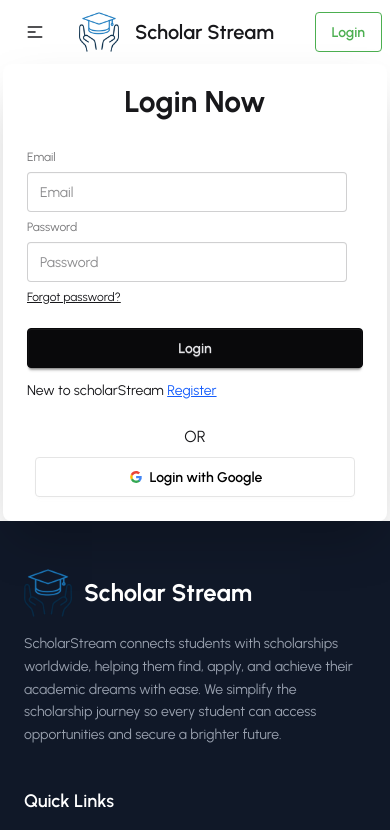
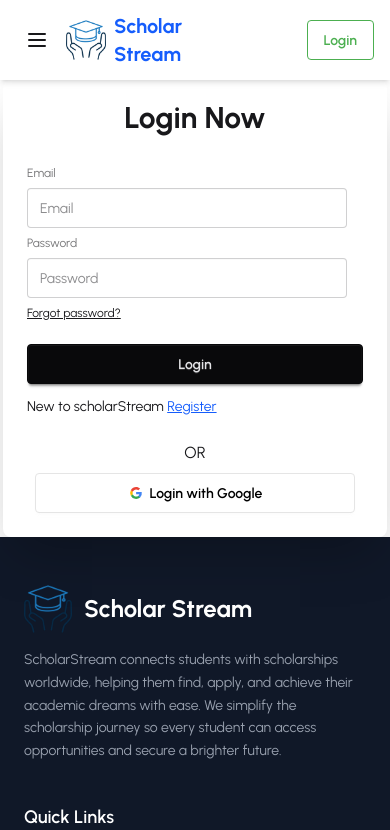
Before and after one commit to imjhrakib/scholar-stream-client, a React (Vite) app: page /login in a window 390 px wide. Shown: the top 830 px of the page. Built offline with nearby package versions, Linux system fonts and the light colour scheme; no server answers.

Commit message:
updated navbar

```diff
--- a/package.json
+++ b/package.json
@@ -14,6 +14,7 @@
     "@tanstack/react-query": "^5.90.12",
     "axios": "^1.13.2",
     "firebase": "^12.6.0",
+    "framer-motion": "^12.23.25",
     "lottie-react": "^2.4.1",
     "react": "^19.2.0",
     "react-dom": "^19.2.0",
--- a/src/components/shared/Navbar.jsx
+++ b/src/components/shared/Navbar.jsx
@@ -1,126 +1,164 @@
+// Navbar.jsx
 import React, { useEffect, useRef, useState } from "react";
+import { NavLink } from "react-router";
 import logo from "../../assets/logo.png";
 import PrimaryBtn from "../ui/PrimaryBtn";
 import SecondaryBtn from "../ui/SecondaryBtn";
-import { NavLink } from "react-router";
 import useAuth from "../../hooks/useAuth";
+
 const Navbar = () => {
   const { user, logOut } = useAuth();
-  const [open, setOpen] = useState(false);
+
+  // Separate states
+  const [mobileOpen, setMobileOpen] = useState(false);
+  const [profileOpen, setProfileOpen] = useState(false);
   const dropdownRef = useRef(null);
+
   const links = (
     <>
-      <li className="font-semibold">
-        <NavLink>Home</NavLink>
+      <li className="font-semibold hover:text-blue-500 transition">
+        <NavLink
+          to="/"
+          className={({ isActive }) =>
+            isActive
+              ? "text-blue-600 border-b-2 border-blue-600 pb-1"
+              : "hover:text-blue-500 hover:border-b-2 hover:border-blue-500 rounded-sm"
+          }
+        >
+          Home
+        </NavLink>
       </li>
-      <li className="font-semibold">
-        <NavLink>All Scholarships</NavLink>
+      <li className="font-semibold hover:text-blue-500 transition">
+        <NavLink
+          to="/scholarships"
+          className={({ isActive }) =>
+            isActive
+              ? "text-blue-600 border-b-2 border-blue-600 pb-1"
+              : "hover:text-blue-500 hover:border-b-2 hover:border-blue-500 rounded-xl"
+          }
+        >
+          All Scholarships
+        </NavLink>
       </li>
-      {user && <></>}
+      {user && (
+        <li className="font-semibold hover:text-blue-500 transition">
+          <NavLink
+            to="/dashboard"
+            className={({ isActive }) =>
+              isActive
+                ? "text-blue-600 border-b-2 border-blue-600 pb-1"
+                : "hover:text-blue-500 hover:border-b-2 hover:border-blue-500 rounded-xl"
+            }
+          >
+            Dashboard
+          </NavLink>
+        </li>
+      )}
     </>
   );
 
+  // Close profile dropdown on outside click
   useEffect(() => {
     const handleClickOutside = (e) => {
       if (dropdownRef.current && !dropdownRef.current.contains(e.target)) {
-        setOpen(false);
+        setProfileOpen(false);
+        setMobileOpen(false);
       }
     };
-
     document.addEventListener("mousedown", handleClickOutside);
-
-    return () => {
-      document.removeEventListener("mousedown", handleClickOutside);
-    };
+    return () => document.removeEventListener("mousedown", handleClickOutside);
   }, []);
 
   return (
-    <div className="navbar bg-base-100">
-      <div className="navbar-start">
-        <div className="dropdown">
-          <div tabIndex={0} role="button" className="btn btn-ghost lg:hidden">
+    <nav className="navbar bg-white shadow-md px-4 py-3 sticky top-0 z-50">
+      {/* Logo */}
+      <div className="navbar-start flex items-center">
+        {/* Mobile Menu Button */}
+        <div className="lg:hidden mr-2">
+          <button
+            onClick={() => setMobileOpen(!mobileOpen)}
+            className="btn btn-ghost p-2 hover:bg-gray-100 rounded-md"
+          >
             <svg
               xmlns="http://www.w3.org/2000/svg"
-              className="h-5 w-5"
+              className="h-6 w-6"
               fill="none"
               viewBox="0 0 24 24"
               stroke="currentColor"
             >
-              {" "}
               <path
                 strokeLinecap="round"
                 strokeLinejoin="round"
                 strokeWidth="2"
-                d="M4 6h16M4 12h8m-8 6h16"
-              />{" "}
+                d="M4 6h16M4 12h16M4 18h16"
+              />
             </svg>
+          </button>
         </div>
-          <ul
-            tabIndex="-1"
-            className="menu menu-sm dropdown-content bg-base-100 rounded-box z-1 mt-3 w-52 p-2 shadow"
-          >
-            {links}
-          </ul>
+        <NavLink to="/" className="flex items-center">
+          <img src={logo} width={40} height={40} alt="Scholar Stream Logo" />
+          <span className="ml-2 font-bold text-xl text-blue-600">
+            Scholar Stream
+          </span>
+        </NavLink>
       </div>
-        <a className="btn btn-ghost text-xl">
-          <img src={logo} width={40} height={20} alt="" />
-          <p className="ml-2.5">Scholar Stream</p>
-        </a>
+
+      {/* Desktop Links */}
+      <div className="navbar-center hidden lg:flex">
+        <ul className="menu menu-horizontal gap-4">{links}</ul>
       </div>
-      <div className="navbar-center hidden lg:flex">
-        <ul className="menu menu-horizontal px-1">{links}</ul>
-      </div>
-      <div className="navbar-end flex gap-2.5">
+
+      {/* Right Section */}
+      <div className="navbar-end flex items-center gap-2">
         {user ? (
-          <>
           <div ref={dropdownRef} className="relative">
-              {/* Profile Image */}
             <img
-                onClick={() => setOpen(!open)}
-                src={user?.photoURL}
-                className="w-8 h-8 rounded-full border border-gray-600 p-0.5 cursor-pointer
-              transition duration-300 hover:shadow-xl hover:ring-2 hover:ring-blue-500"
-                alt="User"
+              onClick={() => setProfileOpen(!profileOpen)}
+              src={user.photoURL}
+              alt={user.displayName || "User"}
+              className="w-10 h-10 rounded-full border border-gray-300 cursor-pointer hover:ring-2 hover:ring-blue-500 transition"
             />
 
-              {/* Dropdown Menu */}
-              {open && (
-                <div className="absolute right-0 mt-3 w-44 bg-white rounded-lg shadow-lg z-50">
+            {profileOpen && (
+              <div className="absolute right-0 mt-2 w-48 bg-white rounded-lg shadow-lg z-50">
                 <p className="px-4 py-2 text-sm text-gray-700 border-b">
-                    {user?.displayName || "User"}
+                  {user.displayName || "User"}
                 </p>
                 <NavLink
                   to="/dashboard"
                   className="block px-4 py-2 text-sm hover:bg-gray-100"
+                  onClick={() => setProfileOpen(false)}
                 >
                   Dashboard
                 </NavLink>
                 <button
                   onClick={logOut}
-                    className="w-full text-left px-4 py-2 text-sm hover:bg-red-50 text-red-600"
+                  className="w-full text-left px-4 py-2 text-sm text-red-600 hover:bg-red-50"
                 >
                   Logout
                 </button>
               </div>
             )}
           </div>
-          </>
         ) : (
           <>
-            <NavLink to={"/login"}>
-              {" "}
-              <PrimaryBtn btnText={"Login"}></PrimaryBtn>
+            <NavLink to="/login">
+              <PrimaryBtn btnText="Login" />
             </NavLink>
-
-            <div className="hidden md:block">
-              <NavLink to={"/register"}>
-                <SecondaryBtn btnText={"Register"}></SecondaryBtn>
+            <NavLink to="/register" className="hidden md:block">
+              <SecondaryBtn btnText="Register" />
             </NavLink>
-            </div>
           </>
         )}
       </div>
-    </div>
+
+      {/* Mobile Menu */}
+      {mobileOpen && (
+        <ul className="menu menu-vertical gap-2 lg:hidden mt-2 bg-white p-4 shadow-md rounded-md absolute top-20 left-4 right-4 z-40">
+          {links}
+        </ul>
+      )}
+    </nav>
   );
 };
 
--- /dev/null
+++ b/src/layouts/DashboardLayout.jsx
@@ -0,0 +1,11 @@
+import React from "react";
+
+const DashboardLayout = () => {
+  return (
+    <div>
+      <h2>DashboardLayout</h2>
+    </div>
+  );
+};
+
+export default DashboardLayout;
--- a/src/layouts/RootLayout.jsx
+++ b/src/layouts/RootLayout.jsx
@@ -6,10 +6,8 @@
 const RootLayout = () => {
   return (
     <>
-      <div className="max-w-7xl mx-auto">
-        <Navbar></Navbar>
-        <Outlet></Outlet>
-      </div>
+      <Navbar></Navbar>
+      <Outlet></Outlet>
       <Footer></Footer>
     </>
   );
```
Also changed, not shown: 1 other file (tests, documents, lock files or other folders). Lines whose indentation alone changed are shown as unchanged.
